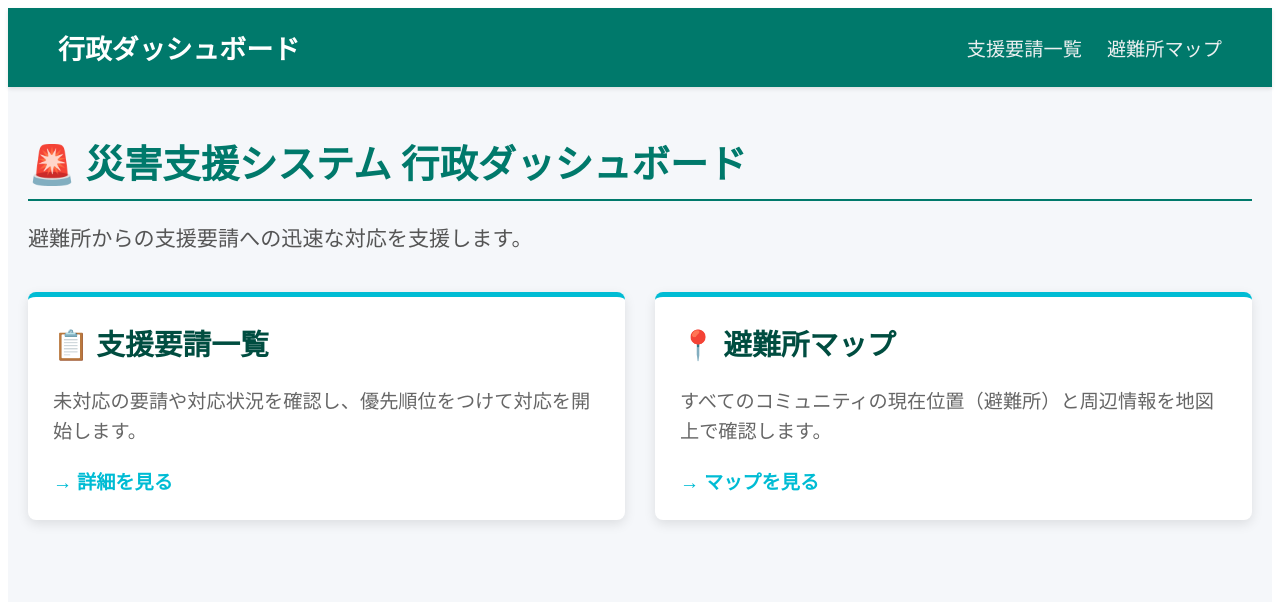
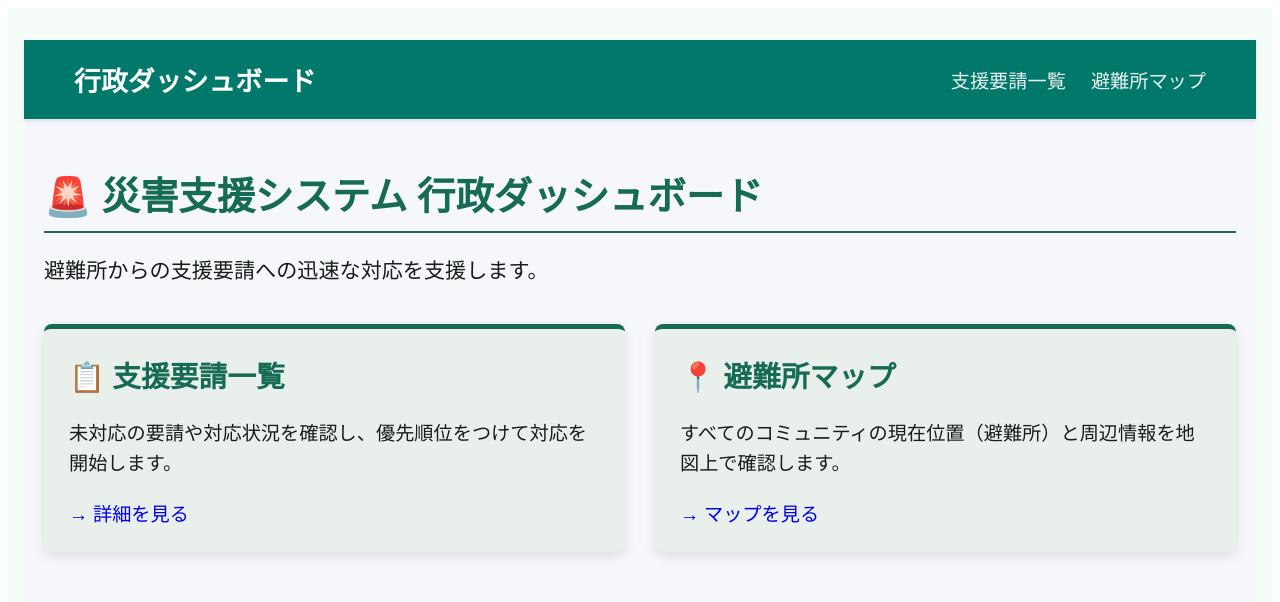
Before and after one commit to IBA-HOK/CoCoIRU, a SvelteKit app in the folder Svelte/: page /government in a window 1280 px wide. Shown: the top 602 px of the page. Built offline with nearby package versions, Linux system fonts and the light colour scheme.

Commit message:
Update 行政トップページ

```diff
--- /dev/null
+++ b/Svelte/src/lib/components/Title.svelte
@@ -0,0 +1,30 @@
+<script lang="ts">
+	/**
+	 * @component Title
+	 * @description
+	 * 各画面のタイトル・サブタイトルコンポーネント
+	 */
+
+	export let titleText = '';
+	export let subtitleText = '';
+</script>
+
+<h1 class="title">{titleText}</h1>
+
+{#if subtitleText != ''}
+	<p class="subtitle">{subtitleText}</p>
+{/if}
+
+<style>
+	.title {
+		color: var(--primary);
+		border-bottom: 2px solid var(--primary);
+		padding-bottom: 10px;
+		margin-bottom: 10px;
+	}
+	.subtitle {
+		font-size: 1.1em;
+		color: var(--text);
+		margin-bottom: 40px;
+	}
+</style>
--- /dev/null
+++ b/Svelte/src/lib/features/government/components/FeatureCard.svelte
@@ -0,0 +1,51 @@
+<script lang="ts">
+	/**
+	 * @component FatureCard
+	 * @description
+	 * 行政画面トップのカードコンポーネント
+	 */
+
+	export let href = '';
+	export let titleText = '';
+	export let descriptionText = '';
+	export let linkText = '';
+</script>
+
+<a {href} class="feature-card">
+	<h2>{titleText}</h2>
+	<p>{descriptionText}</p>
+	<div>{linkText}</div>
+</a>
+
+<style>
+	.feature-card {
+		display: block;
+		padding: 25px;
+		border-radius: 8px;
+		box-shadow: 0 4px 12px color-mix(in srgb, var(--shadow), transparent 90%);
+		text-decoration: none;
+		transition:
+			transform 0.2s,
+			box-shadow 0.2s;
+		background-color: var(--card);
+		border-top: 5px solid var(--primary);
+	}
+	.feature-card:hover {
+		transform: translateY(-5px);
+		box-shadow: 0 8px 18px color-mix(in srgb, var(--shadow), transparent 85%);
+	}
+	.feature-card h2 {
+		color: var(--primary);
+		margin-top: 0;
+		font-size: 1.5em;
+	}
+	.feature-card p {
+		color: var(--text);
+		line-height: 1.6;
+	}
+	.link-label {
+		margin-top: 15px;
+		color: var(--accent);
+		font-weight: bold;
+	}
+</style>
--- a/Svelte/src/lib/index.ts
+++ b/Svelte/src/lib/index.ts
@@ -7,3 +7,4 @@
 
 export { default as Button } from './components/Button.svelte';
 export { default as Surface } from './components/Surface.svelte';
+export { default as Title } from './components/Title.svelte';
--- a/Svelte/src/routes/+layout.svelte
+++ b/Svelte/src/routes/+layout.svelte
@@ -1,9 +1,22 @@
 <script lang="ts">
 	import favicon from '$lib/assets/CoCoIRU_icon.png';
+  import '$lib/theme.css';
 </script>
 
 <svelte:head>
 	<link rel="icon" href={favicon} />
 </svelte:head>
 
-<slot />
+<div class="page-wrapper">
+  <slot />
+</div>
+
+<style>
+  .page-wrapper {
+    background-color: var(--bg);
+    color: var(--text);
+    min-height: 100vh;
+    padding: 2rem 1rem;
+    box-sizing: border-box;
+  }
+</style>
--- a/Svelte/src/routes/government/+page.svelte
+++ b/Svelte/src/routes/government/+page.svelte
@@ -1,71 +1,31 @@
 <script lang="ts">
+	import { Title } from '$lib';
+	import FeatureCard from '$lib/features/government/components/FeatureCard.svelte';
 </script>
 
-<div class="government-home-container">
-    <h1>🚨 災害支援システム 行政ダッシュボード</h1>
-    <p class="subtitle">避難所からの支援要請への迅速な対応を支援します。</p>
-
+<Title
+	titleText="🚨 災害支援システム 行政ダッシュボード"
+	subtitleText="避難所からの支援要請への迅速な対応を支援します。"
+/>
 <div class="card-grid">
-        <a href="/government/requestlist" class="feature-card">
-            <h2>📋 支援要請一覧</h2>
-            <p>未対応の要請や対応状況を確認し、優先順位をつけて対応を開始します。</p>
-            <div class="link-label">→ 詳細を見る</div>
-        </a>
-
-        <a href="/government/map" class="feature-card">
-            <h2>📍 避難所マップ</h2>
-            <p>すべてのコミュニティの現在位置（避難所）と周辺情報を地図上で確認します。</p>
-            <div class="link-label">→ マップを見る</div>
-        </a>
-    </div>
+	<FeatureCard
+		href="/government/requestlist"
+		titleText="📋 支援要請一覧"
+		descriptionText="未対応の要請や対応状況を確認し、優先順位をつけて対応を開始します。"
+		linkText="→ 詳細を見る"
+	/>
+	<FeatureCard
+		href="/government/map"
+		titleText="📍 避難所マップ"
+		descriptionText="すべてのコミュニティの現在位置（避難所）と周辺情報を地図上で確認します。"
+		linkText="→ マップを見る"
+	/>
 </div>
 
 <style>
-    h1 {
-        color: #00796b;
-        border-bottom: 2px solid #00796b; /* solid：実線 */
-        padding-bottom: 10px;
-        margin-bottom: 10px;
-    }
-    .subtitle {
-        font-size: 1.1em;
-        color: #555;
-        margin-bottom: 40px;
-    }
 	.card-grid {
 		display: grid;
-        /* グリッドの列数や各グリッドのサイズ設定 */
-        /* repeat(auto-fit, ...)で可能な限り自動生成 */
-        /* 最小300px, 最大で残りスペースの1単位分 */
 		grid-template-columns: repeat(auto-fit, minmax(300px, 1fr));
 		gap: 30px;
 	}
-    .feature-card {
-        display: block;
-        padding: 25px;
-        border-radius: 8px;
-        box-shadow: 0 4px 12px rgba(0, 0, 0, 0.1); /* 下方向に影、12px分ぼかし */
-        text-decoration: none; /* 下線削除 */
-        transition: transform 0.2s, box-shadow 0.2s; /* transform と box-shadow のプロパティが変化する際に、0.2秒かけて滑らかに変化 */
-        background-color: #ffffff;
-        border-top: 5px solid #00bcd4; /* Cyan Accent */
-    }
-    .feature-card:hover {
-        transform: translateY(-5px); /* Y軸（垂直方向）に-5px（上方向）に移動 */
-        box-shadow: 0 8px 18px rgba(0, 0, 0, 0.15);  /* 下方向に影、18px分ぼかし */
-    }
-    .feature-card h2 {
-        color: #004d40;
-        margin-top: 0;
-        font-size: 1.5em;
-    }
-    .feature-card p {
-        color: #666;
-        line-height: 1.6; /* 行間を文字の大きさに対して1.6倍に調節 */
-    }
-    .link-label {
-        margin-top: 15px;
-        color: #00bcd4;
-        font-weight: bold; /* 太字 */
-    }
 </style>
```
Also changed, not shown: Svelte/src/routes/community/+layout.svelte (+1 -6 lines), Svelte/src/lib/theme.css. Lines whose indentation alone changed are shown as unchanged.
